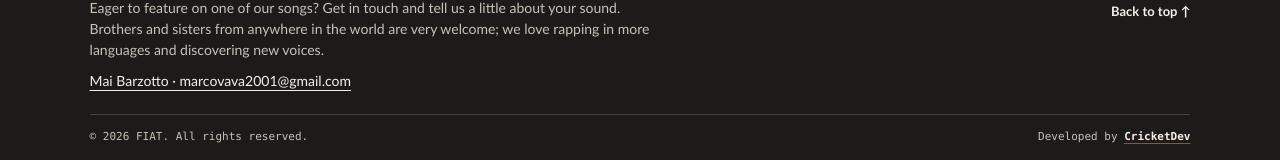
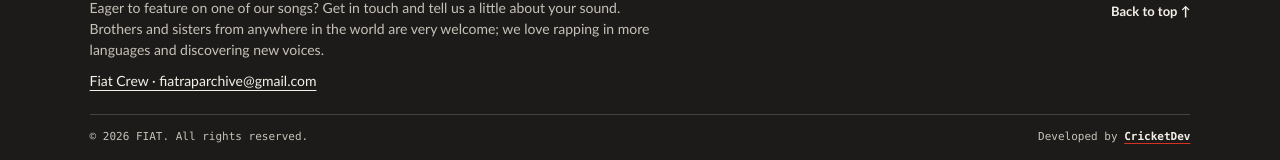
Before and after one commit to Vavuz/fiat-website, a React (Vite) app: page / in a window 1280 px wide. Shown: the part 2472-2632 px from the top of the page. Built offline with nearby package versions, Linux system fonts and the light colour scheme.

Commit message:
Updated email

```diff
--- a/src/App.jsx
+++ b/src/App.jsx
@@ -871,8 +871,8 @@ function SiteFooter() {
         <p className="contact-copy">
           Eager to feature on one of our songs? Get in touch and tell us a little about your sound. Brothers and sisters from anywhere in the world are very welcome; we love rapping in more languages and discovering new voices.
         </p>
-        <a className="footer-email" href="mailto:marcovava2001@gmail.com">
-          Mai Barzotto · marcovava2001@gmail.com
+        <a className="footer-email" href="mailto:fiatraparchive@gmail.com">
+          Fiat Crew · fiatraparchive@gmail.com
         </a>
       </div>
       <a href="#" className="back-to-top" onClick={handleBackToTop}>Back to top ↑</a>
```
